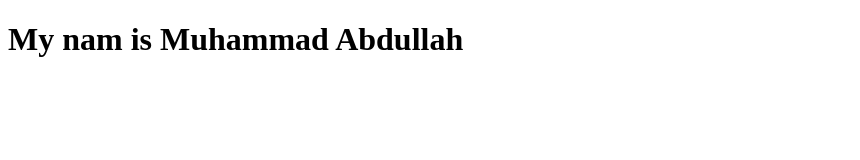
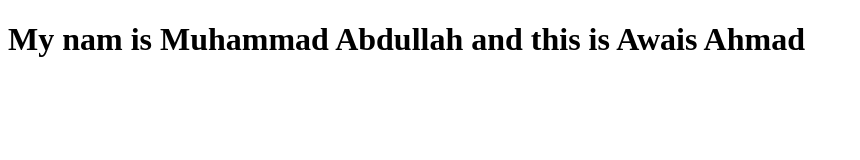
Before and after one commit to WithAbdullah/bootcamp2020-sample, a plain HTML site: page index.html in a window 1280 px wide. Shown: the whole page, without its empty margins (0-860 px from the left). Drawn offline with Linux system fonts and the light colour scheme.

Commit message:
update index.html
change in h1 tag

```diff
--- a/index.html
+++ b/index.html
@@ -6,6 +6,6 @@
     <title>Document</title>
 </head>
 <body>
-    <h1>My nam is Muhammad Abdullah</h1>
+    <h1>My nam is Muhammad Abdullah and this is Awais Ahmad</h1>
 </body>
 </html>
```
Also changed, not shown: 1 other file.
